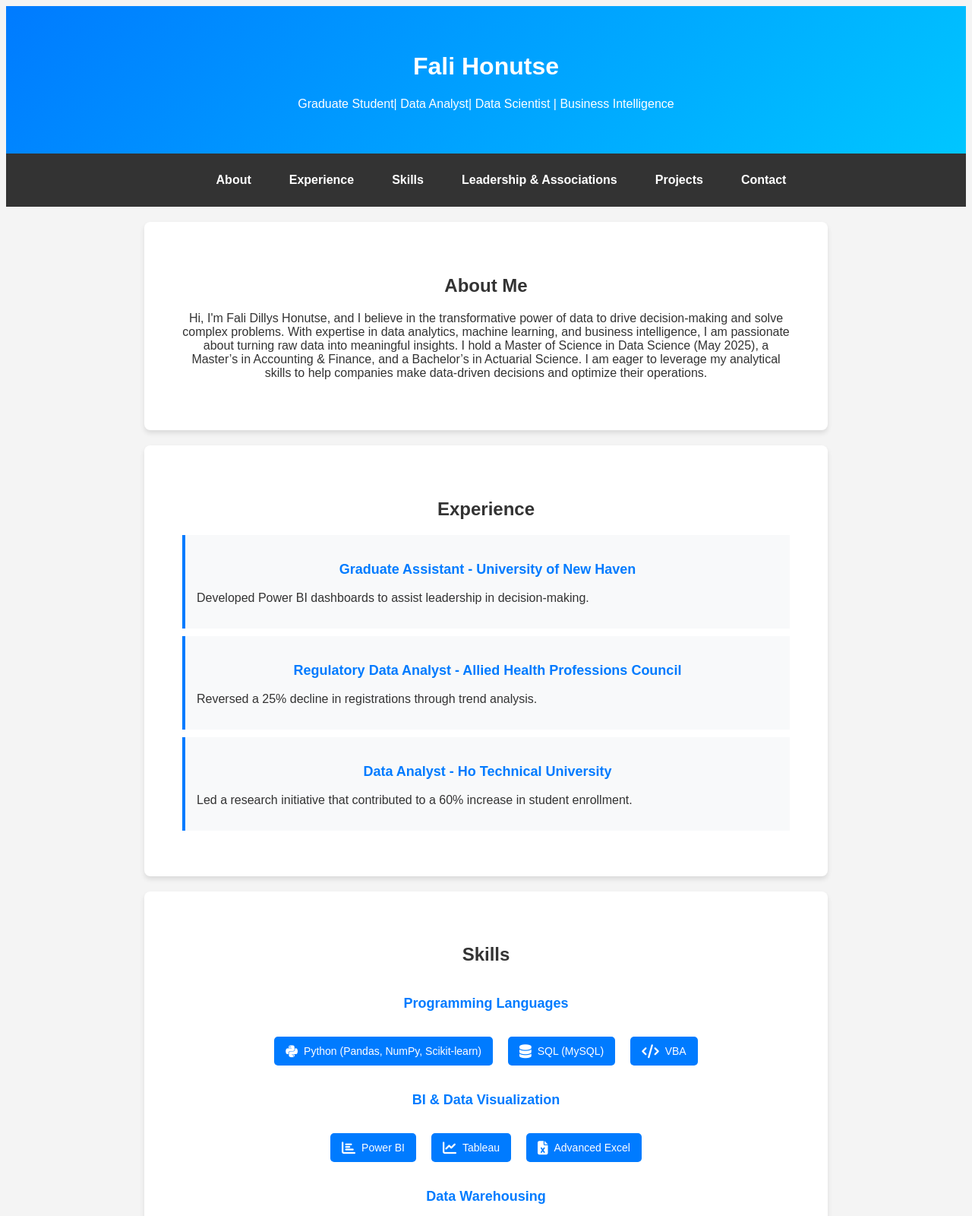
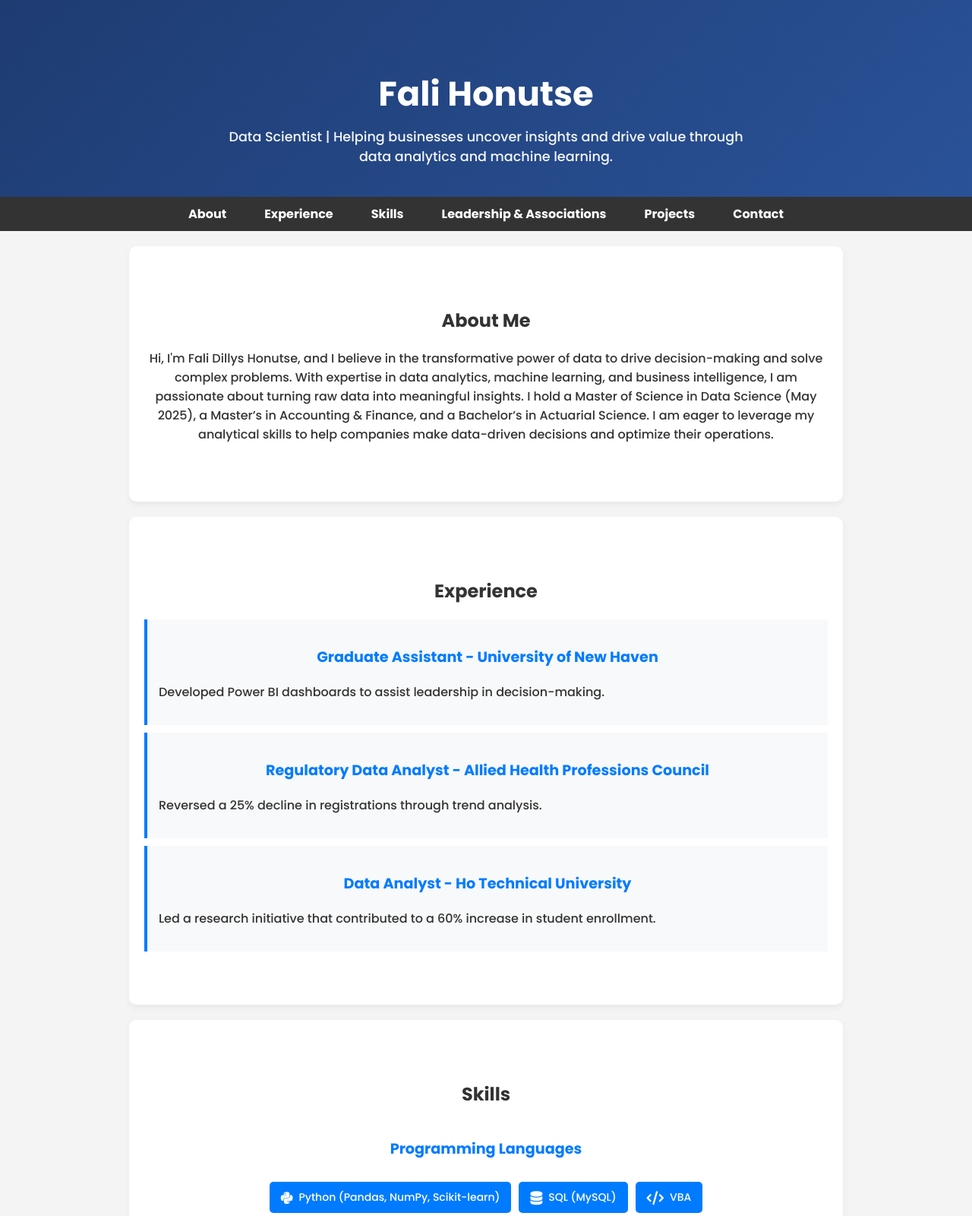
Before and after one commit to falidill/portfolio-website, a plain HTML site: page index.html in a window 1280 px wide. Shown: the top 1600 px of the page at 76% size. Drawn offline with Linux system fonts and the light colour scheme.

Commit message:
Add files via upload

```diff
--- a/index.html
+++ b/index.html
@@ -1,6 +1,8 @@
 <!DOCTYPE html>
 <html lang="en">
 <head>
+  <link href="https://fonts.googleapis.com/css2?family=Poppins:wght@300;500;700&display=swap" rel="stylesheet">
+
   <meta charset="UTF-8">
   <meta name="viewport" content="width=device-width, initial-scale=1.0">
   <title>Fali Honutse | Portfolio</title>
@@ -15,7 +17,7 @@
     <div class="header-content">
      <!-- <img src="profile.jpg" alt="Fali Honutse" class="profile-pic"> -->
       <h1>Fali Honutse</h1>
-      <p>Graduate Student| Data Analyst| Data Scientist | Business Intelligence</p>
+      <p>Data Scientist | Helping businesses uncover insights and drive value through data analytics and machine learning.</p>
     </div>
   </header>
 
--- a/styles.css
+++ b/styles.css
@@ -1,29 +1,45 @@
+/* Google Font */
+@import url('https://fonts.googleapis.com/css2?family=Poppins:wght@300;500;700&display=swap');
+
 /* General Styles */
 body {
-    font-family: Arial, sans-serif;
+  font-family: 'Poppins', sans-serif;
   background-color: #f4f4f4;
   color: #333;
   text-align: center;
+  margin: 0;
+  padding: 0;
 }
 
 /* Header Styling */
 header {
-    background: linear-gradient(135deg, #007bff, #00c6ff);
+  background: linear-gradient(135deg, #1e3c72, #2a5298);
   color: white;
-    padding: 40px 20px;
-  }
-
-  .profile-pic {
-    width: 120px; /* Adjust size */
-    height: 120px;
-    border-radius: 50%; /* Makes it circular */
-    border: 4px solid white;
-    margin-bottom: 10px;
-    object-fit: cover; /* Ensures the image stays proportional */
+  padding: 60px 20px 40px;
+  text-align: center;
 }
 
 .header-content h1 {
-    font-size: 2rem;
+  font-size: 2.8rem;
+  font-weight: 700;
+  margin-bottom: 10px;
+}
+
+.header-content p {
+  font-size: 1.1rem;
+  max-width: 700px;
+  margin: auto;
+  opacity: 0.95;
+}
+
+/* Profile Picture (optional) */
+.profile-pic {
+  width: 120px;
+  height: 120px;
+  border-radius: 50%;
+  border: 4px solid white;
+  margin-bottom: 10px;
+  object-fit: cover;
 }
 
 /* Navigation Bar */
@@ -40,6 +56,8 @@ body {
   display: flex;
   justify-content: center;
   gap: 20px;
+  padding: 0;
+  margin: 0;
 }
 
 nav ul li a {
@@ -57,12 +75,12 @@ body {
 
 /* Section Styling */
 .section {
-    padding: 50px;
+  padding: 60px 20px;
   margin: 20px auto;
   background: white;
-    max-width: 800px;
-    border-radius: 8px;
-    box-shadow: 0px 4px 6px rgba(0, 0, 0, 0.1);
+  max-width: 900px;
+  border-radius: 10px;
+  box-shadow: 0px 4px 10px rgba(0, 0, 0, 0.05);
 }
 
 /* Experience Cards */
@@ -114,16 +132,6 @@ body {
   font-weight: bold;
 }
 
-
-  .skill {
-    background: #007bff;
-    color: white;
-    padding: 10px 15px;
-    margin: 5px;
-    border-radius: 5px;
-    font-size: 14px;
-  }
-
 /* Leadership & Associations Section */
 .leadership-list, .associations-list {
   list-style: none;
@@ -138,13 +146,6 @@ body {
   border-left: 4px solid #007bff;
   text-align: left;
   font-size: 16px;
-  }
-
-  h3 {
-    margin-top: 20px;
-    font-size: 18px;
-    color: #007bff;
-    font-weight: bold;
 }
 
 /* Projects Section */
@@ -176,6 +177,7 @@ body {
   color: #555;
 }
 
+/* Button Styling (General + Contact + Project Links) */
 .btn {
   display: inline-block;
   background: #007bff;
@@ -185,35 +187,21 @@ body {
   text-decoration: none;
   border-radius: 5px;
   transition: 0.3s;
+  font-weight: 500;
 }
 
 .btn:hover {
   background: #0056b3;
 }
 
-
-
-
-
-
-  /* Contact Section */
-  .btn {
-    display: inline-block;
-    background: #007bff;
-    color: white;
-    padding: 10px 15px;
-    margin-top: 10px;
-    text-decoration: none;
-    border-radius: 5px;
-    transition: 0.3s;
-  }
-
-  .btn:hover {
-    background: #0056b3;
-  }
-
+/* Social Links */
 .social-links a {
   font-size: 24px;
   margin: 10px;
   color: #007bff;
+  transition: 0.3s;
 }
+
+.social-links a:hover {
+  color: #0056b3;
+}
```
Lines whose indentation alone changed are shown as unchanged.
